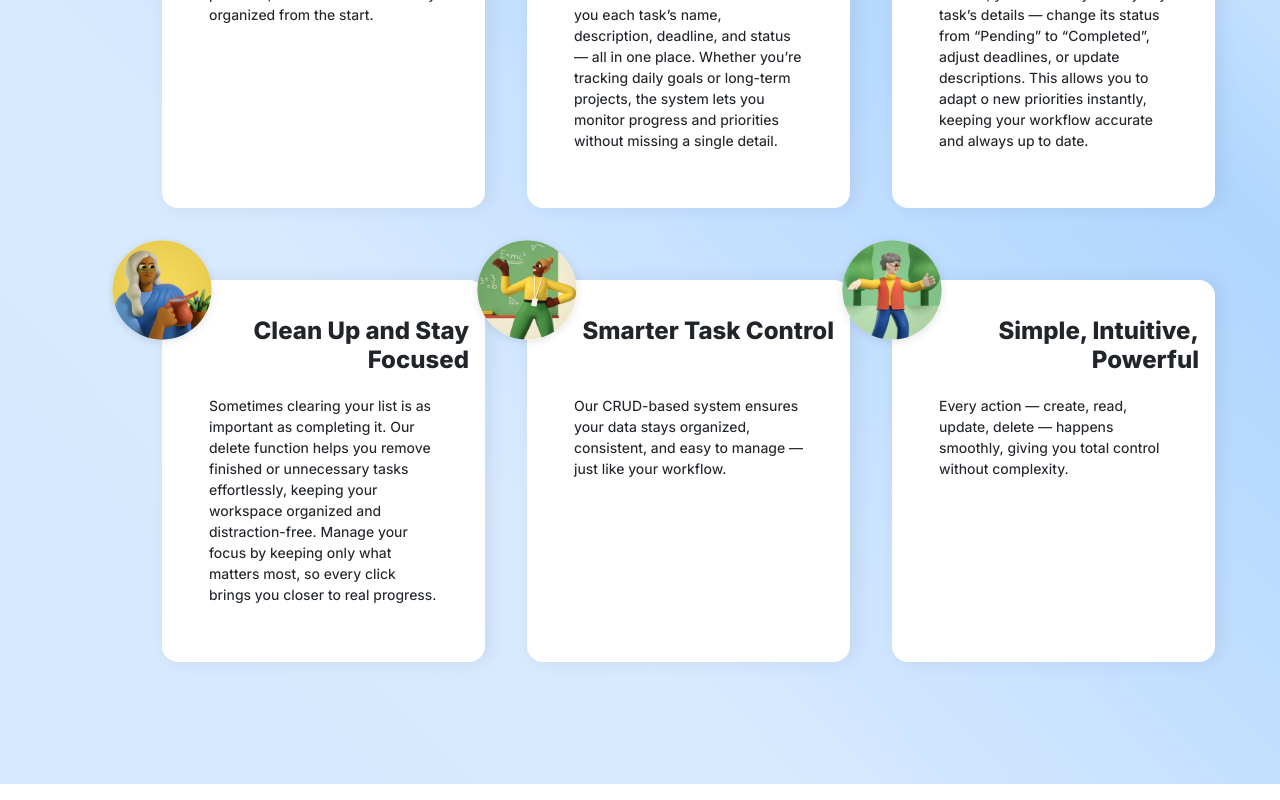
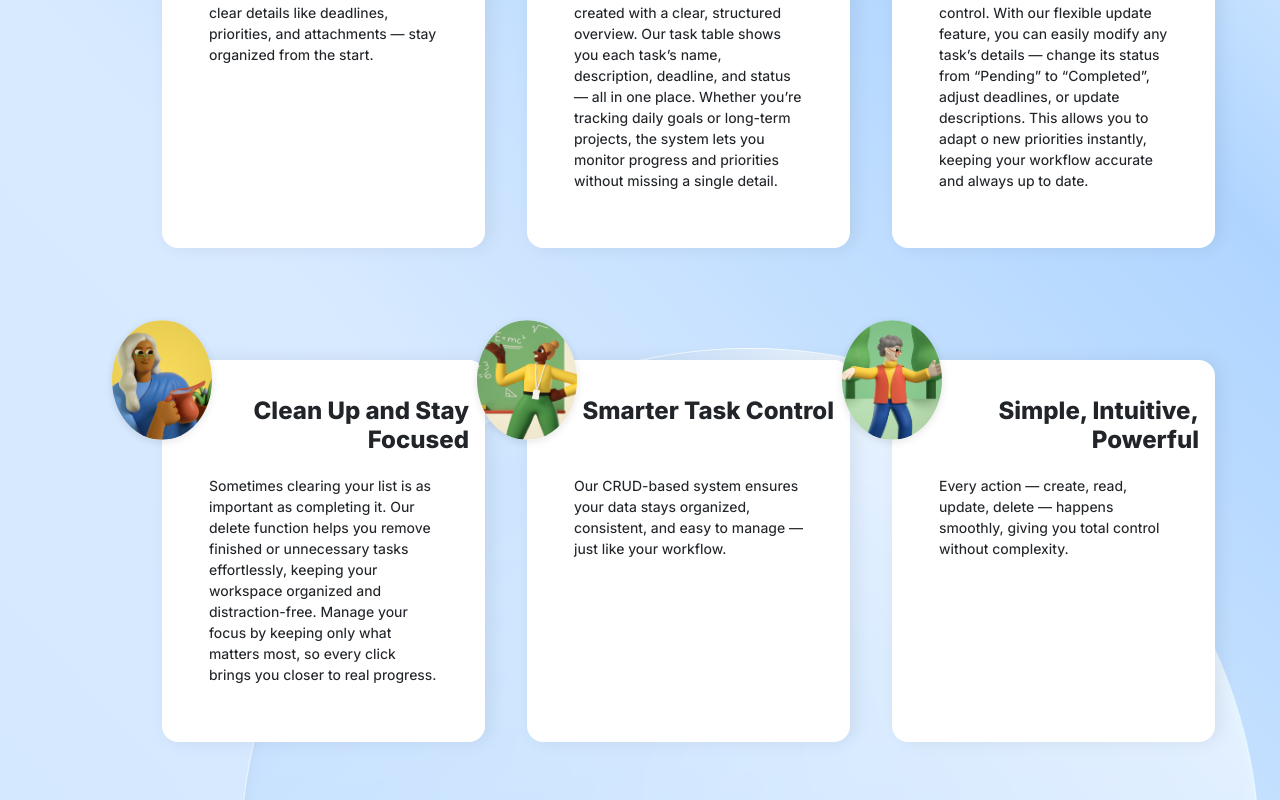
Before and after one commit to adawev/Taskify, a React (Vite) app: page / in a window 1280 px wide. Shown: the part 588-1388 px from the top of the page. Built offline with nearby package versions, Linux system fonts and the light colour scheme.

Commit message:
solutions background circle

```diff
--- a/src/components/LandingPageComponents/Solutions/Solutions.jsx
+++ b/src/components/LandingPageComponents/Solutions/Solutions.jsx
@@ -5,8 +5,6 @@ import avatar3 from './images/avatar3.png'
 import avatar4 from './images/avatar4.png'
 import avatar5 from './images/avatar5.png'
 import avatar6 from './images/avatar6.png'
-
-
 
 
 function Solutions() {
@@ -30,7 +28,9 @@ function Solutions() {
         {/* /Main textsa */}
 
         {/* Solution cards */}
-        <div className="container py-5">
+        <div className="container py-5 solutions_card">
+            <div className="bgCircle"></div>
+
             <div className="card__items">
 
                 <div className="row">
@@ -38,7 +38,7 @@ function Solutions() {
                         {/* Card 1 */}
                         <div className="card__item card__item1">
                             <div className="card__image">
-                                <img src={avatar1} alt="1 avatar" className="solution-avatar img-fluid img-sm" />
+                                <img src={avatar1} alt="1 avatar" className="solution-avatar img-fluid img-sm"/>
                             </div>
                             <h3 className="card__title">
                                 Create Tasks Effortlessly
@@ -55,7 +55,7 @@ function Solutions() {
                         {/* Card 2 */}
                         <div className="card__item card__item2">
                             <div className="card__image">
-                                <img src={avatar2} alt="2 avatar" className="solution-avatar img-fluid img-sm" />                    </div>
+                                <img src={avatar2} alt="2 avatar" className="solution-avatar img-fluid img-sm"/></div>
                             <h3 className="card__title">
                                 View and Track Your Work
                             </h3>
@@ -74,7 +74,7 @@ function Solutions() {
                         {/* Card 3 */}
                         <div className="card__item card__item3">
                             <div className="card__image">
-                                <img src={avatar3} alt="3 avatar" className="solution-avatar img-fluid img-sm" />                    </div>
+                                <img src={avatar3} alt="3 avatar" className="solution-avatar img-fluid img-sm"/></div>
                             <h3 className="card__title">
                                 Edit and Improve Flexibly
                             </h3>
@@ -98,7 +98,7 @@ function Solutions() {
                         {/* Card 4 */}
                         <div className="card__item card__item4">
                             <div className="card__image">
-                                <img src={avatar4} alt="4 avatar" className="solution-avatar img-fluid img-sm" />                    </div>
+                                <img src={avatar4} alt="4 avatar" className="solution-avatar img-fluid img-sm"/></div>
                             <h3 className="card__title">
                                 Clean Up and Stay Focused
                             </h3>
@@ -117,7 +117,7 @@ function Solutions() {
                         {/* Card 5 */}
                         <div className="card__item card__item5">
                             <div className="card__image">
-                                <img src={avatar5} alt="5 avatar" className="solution-avatar img-fluid img-sm" />                    </div>
+                                <img src={avatar5} alt="5 avatar" className="solution-avatar img-fluid img-sm"/></div>
                             <h3 className="card__title">
                                 Smarter Task Control
                             </h3>
@@ -133,7 +133,7 @@ function Solutions() {
                         {/* Card 6 */}
                         <div className="card__item card__item6">
                             <div className="card__image">
-                                <img src={avatar6} alt="6 avatar" className="solution-avatar img-fluid img-sm" />                    </div>
+                                <img src={avatar6} alt="6 avatar" className="solution-avatar img-fluid img-sm"/></div>
                             <h3 className="card__title">
                                 Simple, Intuitive, Powerful
                             </h3>
@@ -148,8 +148,8 @@ function Solutions() {
             </div>
         </div>
 
-
         {/* /Solution cards */}
     </div>
 }
+
 export default Solutions;
--- a/src/components/LandingPageComponents/Solutions/style.scss
+++ b/src/components/LandingPageComponents/Solutions/style.scss
@@ -2,16 +2,14 @@
 .SolutionsLandingPage {
   /* background: #ccc; */
   padding-top: 10em;
-    padding-bottom: 4rem;
   background: linear-gradient(to top right,
           rgb(212, 232, 255) 0%,
           rgb(216, 234, 255) 30%,
           rgb(175, 213, 255) 70%,
           rgb(251, 253, 255) 100%);
-}
 
   .fw-black {
-    font-weight: 900  !important;
+    font-weight: 900 !important;
   }
 
   /* Main text */
@@ -23,14 +21,9 @@
     color: #000 !important;
   }
 
-
-/* Solution Card  */
-
-/* .container {
-    margin-left: 50px !important;
-    margin-right: 50px !important;
-} */
-
+  .solutions_card {
+    padding-bottom: 4rem;
+    position: relative;
     .card__items {
       position: relative;
       display: flex;
@@ -89,16 +82,11 @@
 
     .card__item {
       position: relative;
-    /* Bu kerak — ichidagi absolute elementni joylashtirish uchun */
       background: #fff;
       border-radius: 16px;
       padding: 2rem;
       box-shadow: 5px 0px 18.4px 0px #00000012;
       overflow: visible;
-}
-
-.col-3 {
-    margin: 40px;
     }
 
     /* Card image */
@@ -120,3 +108,20 @@
       width: 100px;
       height: 120px;
     }
+
+    // background Circle
+    .bgCircle {
+      content: url("././images/backgroundCircle.png");
+      width: 1020px;
+      position: absolute;
+      bottom: 0;
+      left: 170px;
+    }
+
+  }
+
+  .col-3 {
+    margin: 40px;
+  }
+
+}
```
Also changed, not shown: src/components/LandingPageComponents/Solutions/images/backgroundCircle.png (added). Lines whose indentation alone changed are shown as unchanged.
